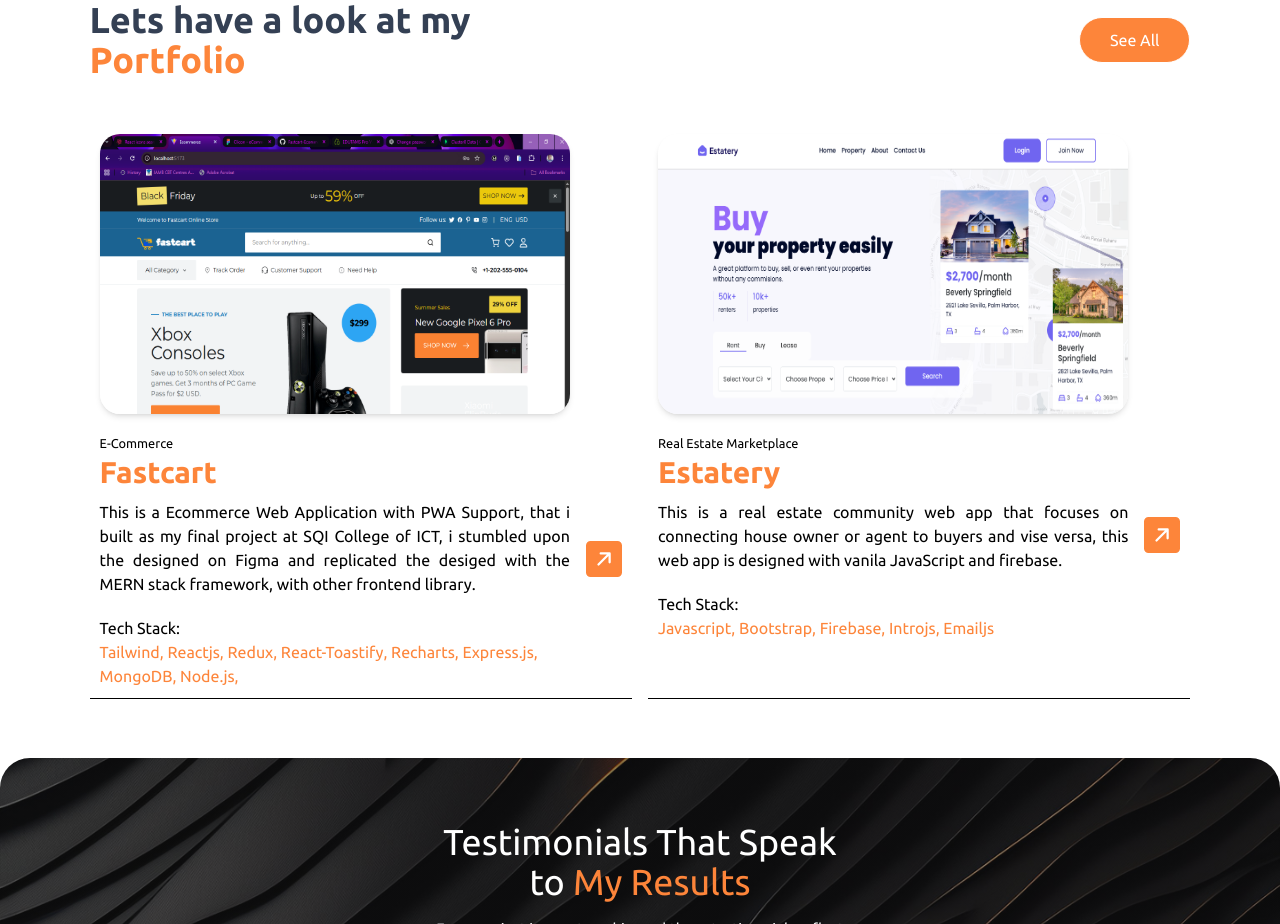
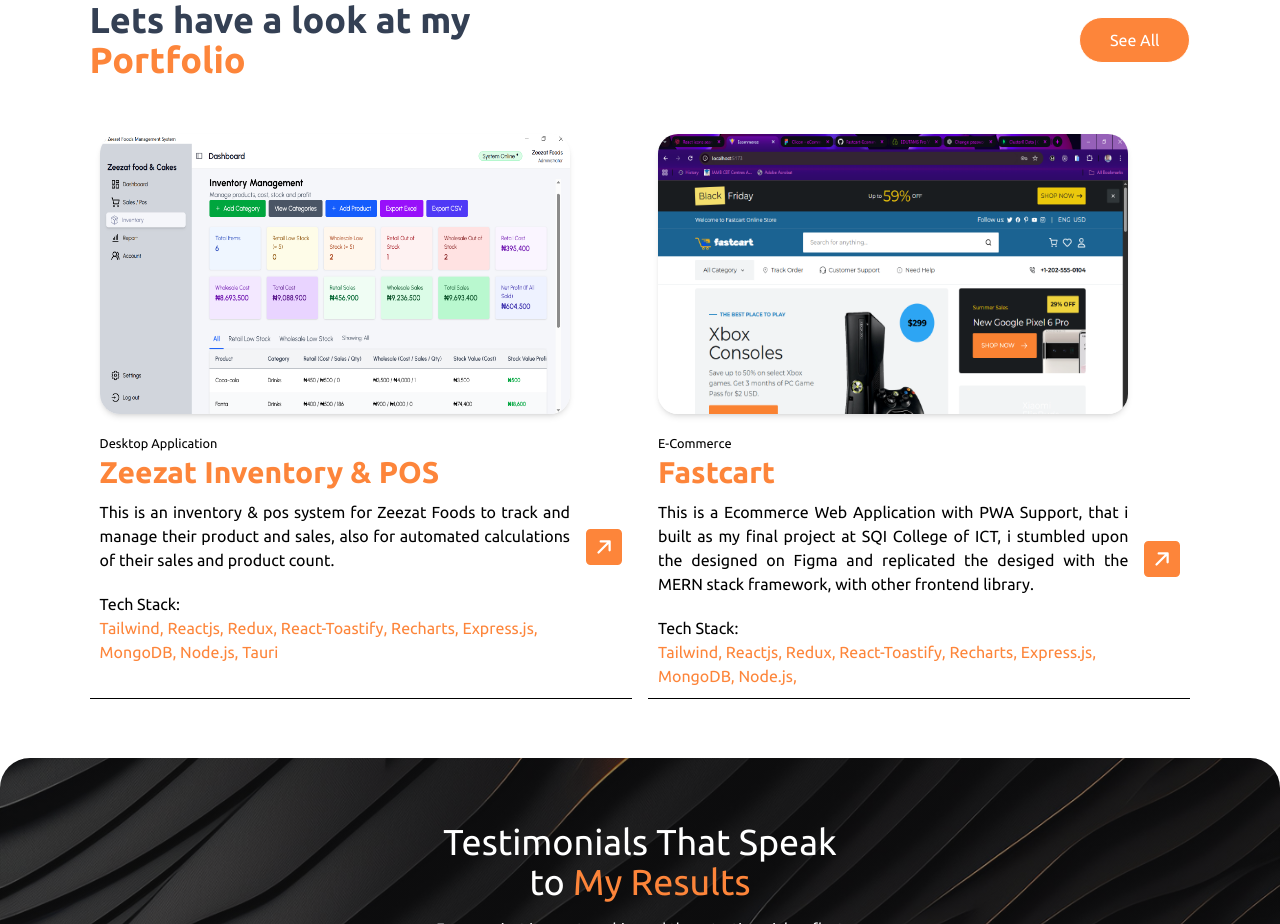
Before and after one commit to Holuwaconquer/MyPortfolio, a React (Vite) app: page / in a window 1280 px wide. Shown: the part 2900-3824 px from the top of the page. Built offline with nearby package versions, Linux system fonts and the light colour scheme.

Commit message:
added project to my portfolio

```diff
--- a/src/Pages/Project.jsx
+++ b/src/Pages/Project.jsx
@@ -6,6 +6,7 @@
 import Stopgap from '../assets/stopgap.png'
 import Melody from '../assets/Melodies.png'
 import Fastcart from '../assets/fastcart.png'
+import Zeezat from '../assets/zeezat.png'
 
 
 const Project = () => {
@@ -14,6 +15,15 @@
       <h1 className='text-4xl font-bold text-center'>My <span className='text-[#FD853A]'>Project</span></h1>
 
       <div className='w-full grid gap-2 md:gap-5'>
+        <FolioCard
+          category='Desktop Application'
+          title='Zeezat Inventory & POS'
+          details='This is an inventory & pos system for Zeezat Foods to track and manage their product and sales, also for automated calculations of their sales and product count.'
+          anchor='https://github.com/Holuwaconquer/Zeezat-Foods'
+          techStack= 'Tailwind, Reactjs, Redux, React-Toastify, Recharts, Express.js, MongoDB, Node.js, Tauri'
+          image={Zeezat}
+          className='grid md:grid-cols-[1fr_1fr] items-center justify-center gap-[1em] md:gap-[3em]'
+        />
         <FolioCard
           category='E-Commerce'
           title='Fastcart'
--- a/src/componenets/Portfolio.jsx
+++ b/src/componenets/Portfolio.jsx
@@ -1,11 +1,10 @@
 import React from 'react'
 import Button from './Button'
 import FolioCard from '../componenets/FolioCard'
-import Webapp from '../assets/web-app.png'
-import Stopgap from '../assets/stopgap.png'
 import { motion } from 'framer-motion'
-import { redirect, useNavigate } from 'react-router-dom'
+import { useNavigate } from 'react-router-dom'
 import Fastcart from '../assets/fastcart.png'
+import Zeezat from '../assets/zeezat.png'
 
 
 const fadeUpVariant = {
@@ -38,21 +37,21 @@
         </div>
         <div style={{margin: '20px 0'}} className='w-full grid md:gap-[1em] md:grid-cols-[1fr_1fr]'>
           <FolioCard
+            category='Desktop Application'
+            title='Zeezat Inventory & POS'
+            details='This is an inventory & pos system for Zeezat Foods to track and manage their product and sales, also for automated calculations of their sales and product count.'
+            anchor='https://github.com/Holuwaconquer/Zeezat-Foods'
+            techStack= 'Tailwind, Reactjs, Redux, React-Toastify, Recharts, Express.js, MongoDB, Node.js, Tauri'
+            image={Zeezat}
+            className='grid gap-[1em]'
+          />
+          <FolioCard
             category='E-Commerce'
             title='Fastcart'
             details='This is a Ecommerce Web Application with PWA Support, that i built as my final project at SQI College of ICT, i stumbled upon the designed on Figma and replicated the desiged with the MERN stack framework, with other frontend library.'
             anchor='https://fastcart-ecommerce-web-app.vercel.app'
             techStack= 'Tailwind, Reactjs, Redux, React-Toastify, Recharts, Express.js, MongoDB, Node.js, '
             image={Fastcart}
-            className='grid gap-[1em]'
-          />
-          <FolioCard
-            category='Real Estate Marketplace'
-            title='Estatery'
-            details='This is a real estate community web app that focuses on connecting house owner or agent to buyers and vise versa, this web app is designed with vanila JavaScript and firebase.'
-            anchor='https://livest-real-estate.web.app'
-            techStack= 'Javascript, Bootstrap, Firebase, Introjs, Emailjs'
-            image={Webapp}
             className='grid gap-[1em]'
           />
         </div>
```
Also changed, not shown: src/assets/zeezat.png (added).
